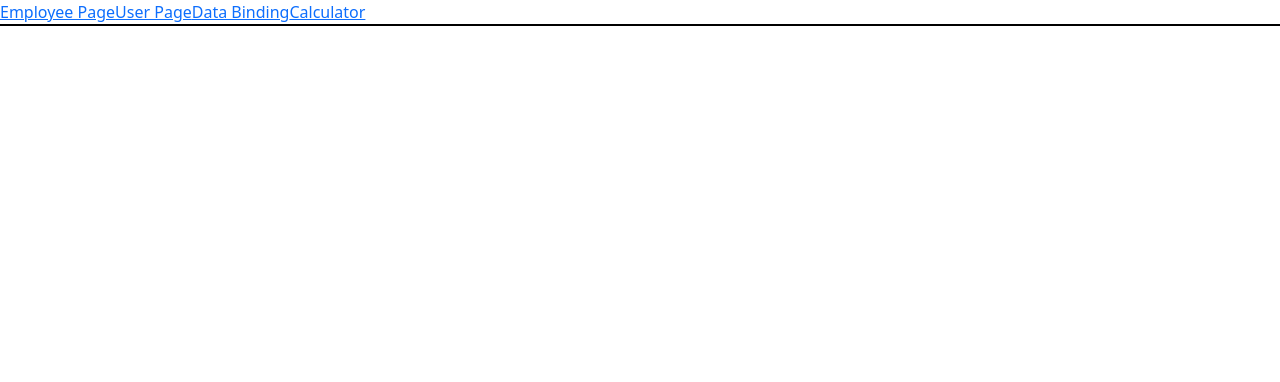
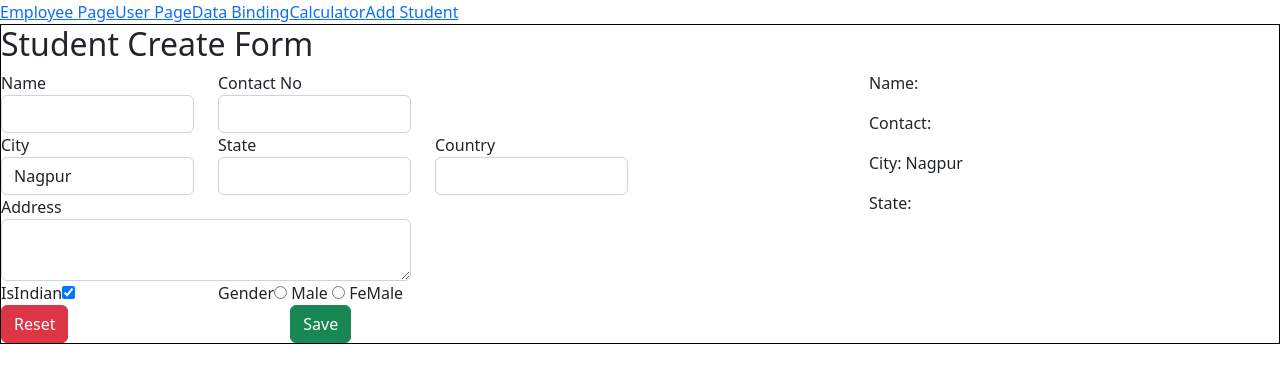
Before and after one commit to CodeFisrt/codeFirstB-2, an Angular app: page /createStudent in a window 1280 px wide. Before the commit this address led to /. Shown: the top 382 px of the page. Built offline with nearby package versions, Linux system fonts and the light colour scheme.

Commit message:
ngmodel with object

```diff
--- a/src/app/app-routing.module.ts
+++ b/src/app/app-routing.module.ts
@@ -1,6 +1,7 @@
 import { NgModule } from '@angular/core';
 import { RouterModule, Routes } from '@angular/router';
 import { CalculatorComponent } from './components/calculator/calculator.component';
+import { CreateStudentComponent } from './components/create-student/create-student.component';
 import { DataBindingComponent } from './components/data-binding/data-binding.component';
 import { EmployeeComponent } from './components/employee/employee.component';
 import { UserComponent } from './components/user/user.component';
@@ -21,6 +22,10 @@ const routes: Routes = [
   {
     path:'calculator',
     component: CalculatorComponent
+  },
+  {
+    path:'createStudent',
+    component: CreateStudentComponent
   }
 ];
 
--- a/src/app/app.component.html
+++ b/src/app/app.component.html
@@ -2,6 +2,7 @@
 <a routerLink="user">User Page</a>
 <a routerLink="Data-Binding">Data Binding</a>
 <a routerLink="calculator">Calculator</a>
+<a routerLink="createStudent">Add Student</a>
 <div style="border: 1px solid black;">
   <router-outlet></router-outlet>
 </div>
--- a/src/app/app.module.ts
+++ b/src/app/app.module.ts
@@ -8,13 +8,15 @@ import { UserComponent } from './components/user/user.component';
 import { DataBindingComponent } from './components/data-binding/data-binding.component';
 import { CalculatorComponent } from './components/calculator/calculator.component';
 import { FormsModule } from '@angular/forms';
+import { CreateStudentComponent } from './components/create-student/create-student.component';
 @NgModule({
   declarations: [
     AppComponent,
     EmployeeComponent,
     UserComponent,
     DataBindingComponent,
-    CalculatorComponent
+    CalculatorComponent,
+    CreateStudentComponent
   ],
   imports: [
     BrowserModule,
--- a/src/app/components/calculator/calculator.component.html
+++ b/src/app/components/calculator/calculator.component.html
@@ -21,3 +21,17 @@
       Divide</button>
   </div>
 </div>
+<div class="row">
+  <div class="col-3">
+    <input type="text"  [(ngModel)] ="cityName">
+  </div>
+  <div class="col-2">
+    <button class="btn btn -sm  btn-success" (click)="addCity()">Add City</button>
+  </div>
+  <div class="col-3">
+    {{cityArray}}
+   <ul>
+    <li *ngFor="let item of cityArray">{{item}}</li>
+   </ul>
+  </div>
+</div>
--- a/src/app/components/calculator/calculator.component.ts
+++ b/src/app/components/calculator/calculator.component.ts
@@ -10,12 +10,22 @@ export class CalculatorComponent implements OnInit {
   number1: number =12;
   number2 = 12;
   result:number;
+  cityName: string = '';
+  cityArray: string[] = ['Mumbai'];
   constructor() {
     this.result = 0;
   }
 
   ngOnInit(): void {
   }
+  addCity(){
+    debugger;
+    this.cityArray.push(this.cityName);
+  }
+
+
+
+
   onAdd( ) {
     this.result = this.number1 + this.number2;
   }
--- /dev/null
+++ b/src/app/components/create-student/create-student.component.html
@@ -0,0 +1,65 @@
+<h2>Student Create Form</h2>
+<div class="row">
+  <div class="col-8">
+    <div class="row">
+      <div class="col-3">
+        <label for="">Name</label>
+        <input type="text" [(ngModel)]="studentObj.name" class="form-control">
+      </div>
+      <div class="col-3">
+        <label for="">Contact No</label>
+        <input type="text" [(ngModel)]="studentObj.contact" class="form-control">
+      </div>
+    </div>
+    <div class="row">
+      <div class="col-3">
+        <label for="">City</label>
+        <select [(ngModel)]="studentObj.city" class="form-control">
+          <option value="Mumbai">Mumbai</option>
+           <option value="Nagpur">Nagpur</option>
+           <option value="Delhi">Delhi</option>
+           <option value="Pune">Pune</option>
+        </select>
+      </div>
+      <div class="col-3">
+        <label for="">State</label>
+        <input type="text" [(ngModel)]="studentObj.state" class="form-control">
+      </div>
+      <div class="col-3">
+        <label for="">Country</label>
+        <input type="text" [(ngModel)]="studentObj.country" class="form-control">
+      </div>
+    </div>
+    <div class="row">
+      <div class="col-6">
+          <label for="">Address</label>
+        <textarea class="form-control" [(ngModel)]="studentObj.address"  rows="2"></textarea>
+      </div>
+    </div>
+    <div class="row">
+      <div class="col-3">
+        <label for="">IsIndian</label>
+        <input type="checkbox" [(ngModel)]="studentObj.isIndian" >
+      </div>
+      <div class="col-3">
+        <label for="">Gender</label>
+        <input type="radio" name="gender"  [(ngModel)]="studentObj.gender"value="male"> Male
+        <input type="radio" name="gender" [(ngModel)]="studentObj.gender" value="female"> FeMale
+      </div>
+    </div>
+    <div class="row">
+      <div class="col-4">
+        <button type="button" class="btn btn-danger">Reset</button>
+      </div>
+      <div class="col-4">
+        <button type="button" class="btn btn-success" (click)="onSaveStudent()">Save</button>
+      </div>
+    </div>
+  </div>
+  <div class="col-4">
+    <p>Name: {{studentObj.name}}</p>
+    <p>Contact: {{studentObj.contact}}</p>
+    <p>City: {{studentObj.city}}</p>
+    <p>State: {{studentObj.state}}</p>
+  </div>
+</div>
--- /dev/null
+++ b/src/app/components/create-student/create-student.component.ts
@@ -0,0 +1,29 @@
+import { Component, OnInit } from '@angular/core';
+
+@Component({
+  selector: 'app-create-student',
+  templateUrl: './create-student.component.html',
+  styleUrls: ['./create-student.component.css']
+})
+export class CreateStudentComponent implements OnInit {
+
+  studentObj = {
+    name:'',
+    contact:'',
+    city:'Nagpur',
+    state:'',
+    country:'',
+    address:'',
+    isIndian: true,
+    gender: ''
+  };
+  constructor() { }
+
+  ngOnInit(): void {
+  }
+  onSaveStudent() {
+    debugger;
+    const formData = this.studentObj;
+  }
+
+}
```
Also changed, not shown: src/app/components/create-student/create-student.component.css (added), 1 other file (tests, documents, lock files or other folders).
